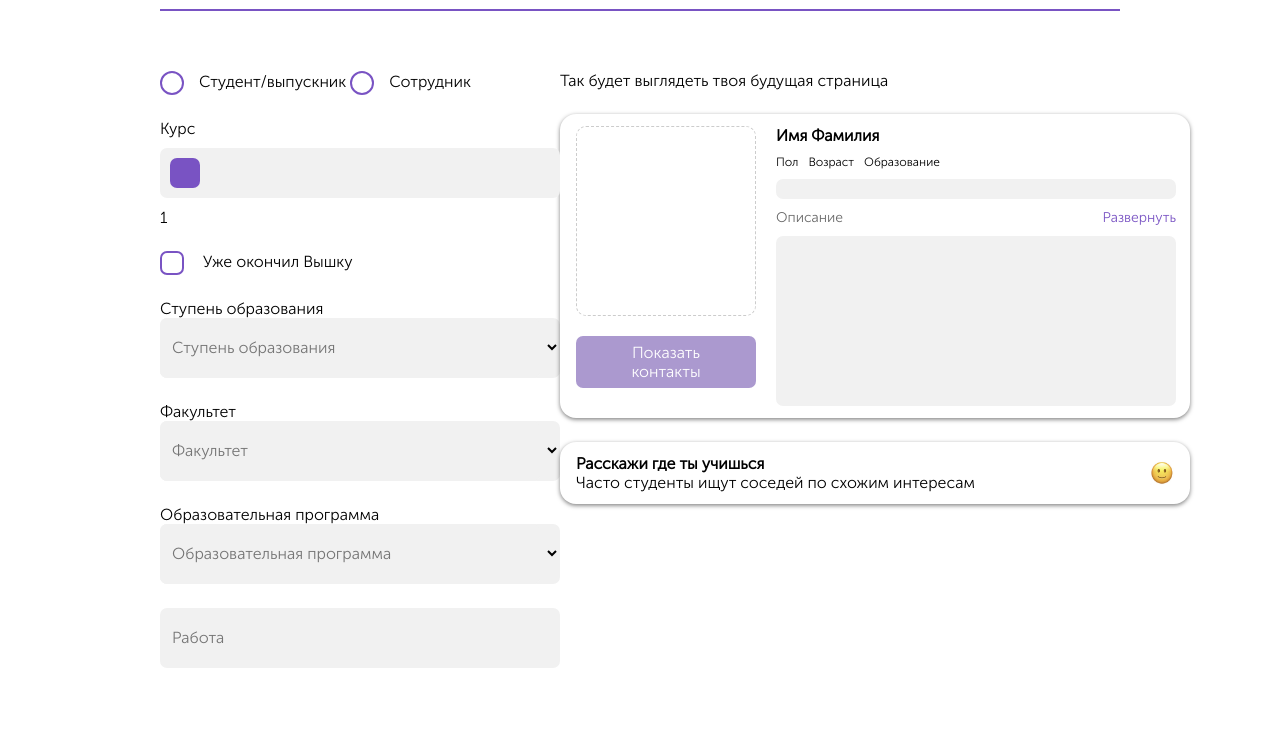
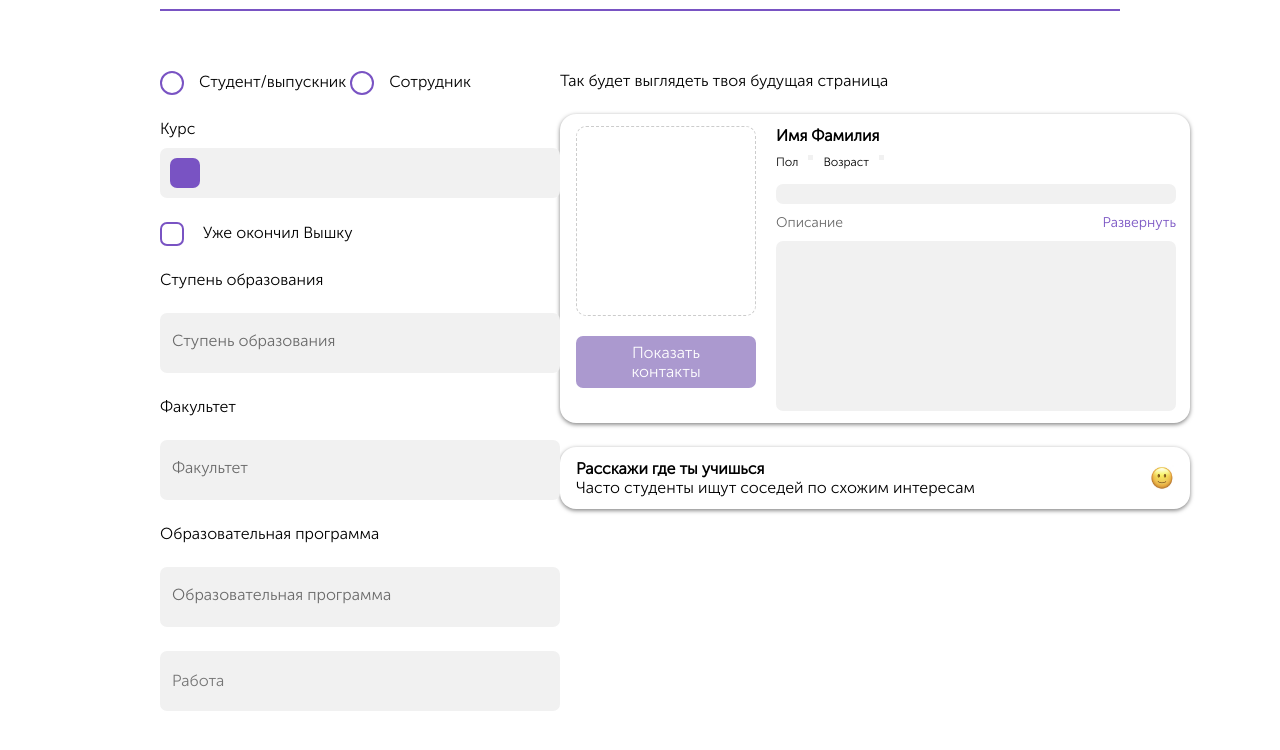
Before and after one commit to alicedeni/first_draft, a plain HTML site: page src/index2.html in a window 1280 px wide. Shown: the part 276-1026 px from the top of the page. Drawn offline with Linux system fonts and the light colour scheme.

Commit message:
Update index2.html

```diff
--- a/src/index2.html
+++ b/src/index2.html
@@ -36,52 +36,41 @@
                 </form>
                 <form class="range-slider">
                 <label for="range" class="label-range">Курс</label>
-                <input class="slider" id="range" type="range" name="range" min="1" max="5" step="1" value="1" onchange="$('#sizevalue').text($('#range').val());">
-                <div id="sizevalue">1</div>
+                <input class="slider" id="range" type="range" name="range" min="1" max="6" step="1" value="1" onchange="$('#sizevalue').text($('#range').val());" onclick='eventRange()'>
                 </form>
                 <form>
-                    <input type="checkbox" class="ended_student" id="ended_student">
+                    <input type="checkbox" class="ended_student" id="ended_student" onchange='eventGalka()'>
                     <label for="ended_student" class="galka"> Уже окончил Вышку</label>
                 </form>
-                <div>
-                    <p>Ступень образования</p>
-                    <div class="gray_list">
-                        <input class="inputt" name="name" id="step" type="text" placeholder="Ступень образования" disabled>
-                        <form>
-                            <select class="selector">
-                                <option></option>
-                                <option value="">Бакалавриат</option>
-                                <option value="">Магистратура</option>
-                            </select>
-                        </form>
+                <p>Ступень образования</p>
+                <div class="dropdown">
+                    <p onclick="myFunction()" class="dropbtn" id="step1">Ступень образования</p>
+                      <div id="myDropdown" class="dropdown-content">
+                        <p class="v1">Бакалавриат</p>
+                        <p class="v1">Магистратура</p>
+                      </div>
+                    </div>
+                <p>Факультет</p>
+                <div class="dropdown2">
+                    <p onclick="myFunction2()" class="dropbtn2" id="step2">Факультет</p>
+                      <div id="myDropdown2" id="dropdown-content2" class="dropdown-content2">
+                        <p class="v2">Московский институт электроники и математики</p>
+                        <p class="v2">Высшая школа бизнеса</p>
+                        <p class="v2">Факультет компьютерных наук</p>
                     </div>
                 </div>
-                <div>
-                    <p>Факультет</p>
-                    <div class="gray_list">
-                        <input class="inputt" name="name" id="fack" type="text" placeholder="Факультет" disabled>
-                        <form>
-                            <select class="selector">
-                                <option></option>
-                                <option value="">Московский институт электроники и математики</option>
-                            </select>
-                        </form>
-                    </div>
-                </div>
-                <div>
-                    <p>Образовательная программа</p>
-                    <div class="gray_list">
-                        <input class="inputt" name="name" id="program" type="text" placeholder="Образовательная программа" disabled>
-                        <form>
-                            <select class="selector">
-                                <option></option>
-                                <option value="">Информатика и вычислительная техника</option>
-                            </select>
-                        </form>
+                <p>Образовательная программа</p>
+                <div class="dropdown3">
+                    <p onclick="myFunction3()" class="dropbtn3" id="step3">Образовательная программа</p>
+                      <div id="myDropdown3" id="dropdown-content3" class="dropdown-content3">
+                        <p class="v3">Информатика и вычислительная техника</p>
+                        <p class="v3">Информационная безопасность</p>
+                        <p class="v3">Прикладная математика</p>
+                        <p class="v3">Прикладная математика и информатика</p>
                     </div>
                 </div>
                 <form>
-                    <input class="inputt" name="name" id="name" type="text" placeholder="Работа">
+                    <input class="inputt" name="name" id="name" type="text" placeholder="Работа" onchange='eventWork(this.value)'>
                 </form>
             </div>
             <div class="future_profile_all">
@@ -96,11 +85,18 @@
                     <div class="about_person">
                         <p><b>Имя Фамилия</b></p>
                         <div class="main_info">
-                            <p class="small">Пол</p>
-                            <p class="small">Возраст</p>
-                            <p class="small">Образование</p>
+                            <p class="small" id="gender2">Пол</p>
+                            <div class="point"></div>
+                            <p class="small" id="age2">Возраст</p>
+                            <div class="point"></div>
+                            <div class="education2">
+                                <p class="smalle" id="education21"></p>
+                                <p class="smalle" id="education22"></p>
+                                <p class="smalle" id="education23"></p>
+                                <p class="smalle" id="education24"></p>
+                            </div>
                         </div>
-                        <div class="smth"></div>
+                        <div class="smth" id="work2"></div>
                         <div class="about">
                             <p class="comment_about">Описание</p>
                             <button class="turn_button">Развернуть</button>
@@ -126,6 +122,7 @@
             </div>
             </div>
             </div>
+            <script src="./js/script2.js"></script>
     </main>
     <footer class="footer">
         <p class="email">Support@hommet.com</p>
```
